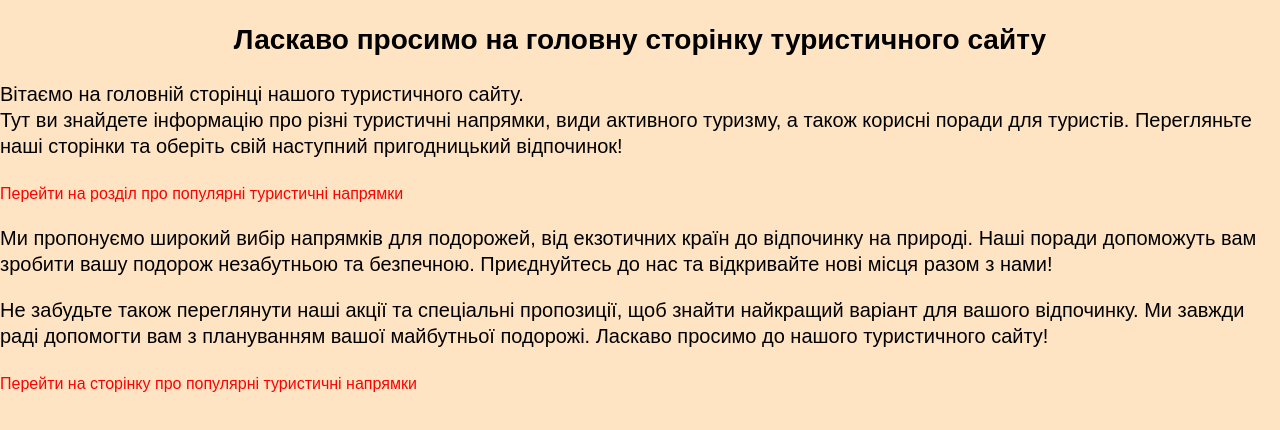
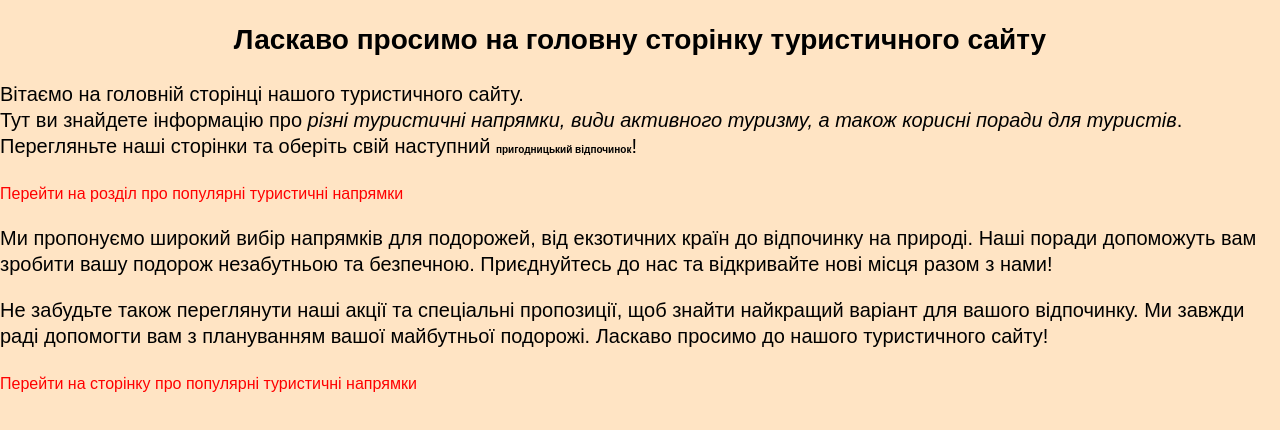
Before and after one commit to Piikless/lab1, a plain HTML site: page index.html in a window 1280 px wide. Drawn offline with Linux system fonts and the light colour scheme.

Commit message:
commit 4

```diff
--- a/index.html
+++ b/index.html
@@ -12,9 +12,14 @@
         </style>
     <h1   class="title">Ласкаво просимо на головну сторінку туристичного сайту</h1>
     <p>Вітаємо на головній сторінці нашого туристичного сайту. <br>
-        Тут ви знайдете інформацію про різні туристичні напрямки,
-        види активного туризму, а також корисні поради для туристів.
-        Перегляньте наші сторінки та оберіть свій наступний пригодницький відпочинок!</p>
+        Тут ви знайдете інформацію про <i>різні туристичні напрямки,
+        види активного туризму, а також корисні поради для туристів</i>.
+        Перегляньте наші сторінки та оберіть свій наступний <b>пригодницький відпочинок</b>!</p>
+        <style>
+            i + b{
+            font-size: 10px;
+            }
+        </style>
         <a href="destinations.html#popular">Перейти на розділ про популярні туристичні напрямки</a>
     <p>Ми пропонуємо широкий вибір напрямків для подорожей, від екзотичних
         країн до відпочинку на природі. Наші поради допоможуть вам зробити
```
Also changed, not shown: advices.html (+6 -0 lines), destinations.html (+1 -1 lines), type.html (+10 -0 lines).
